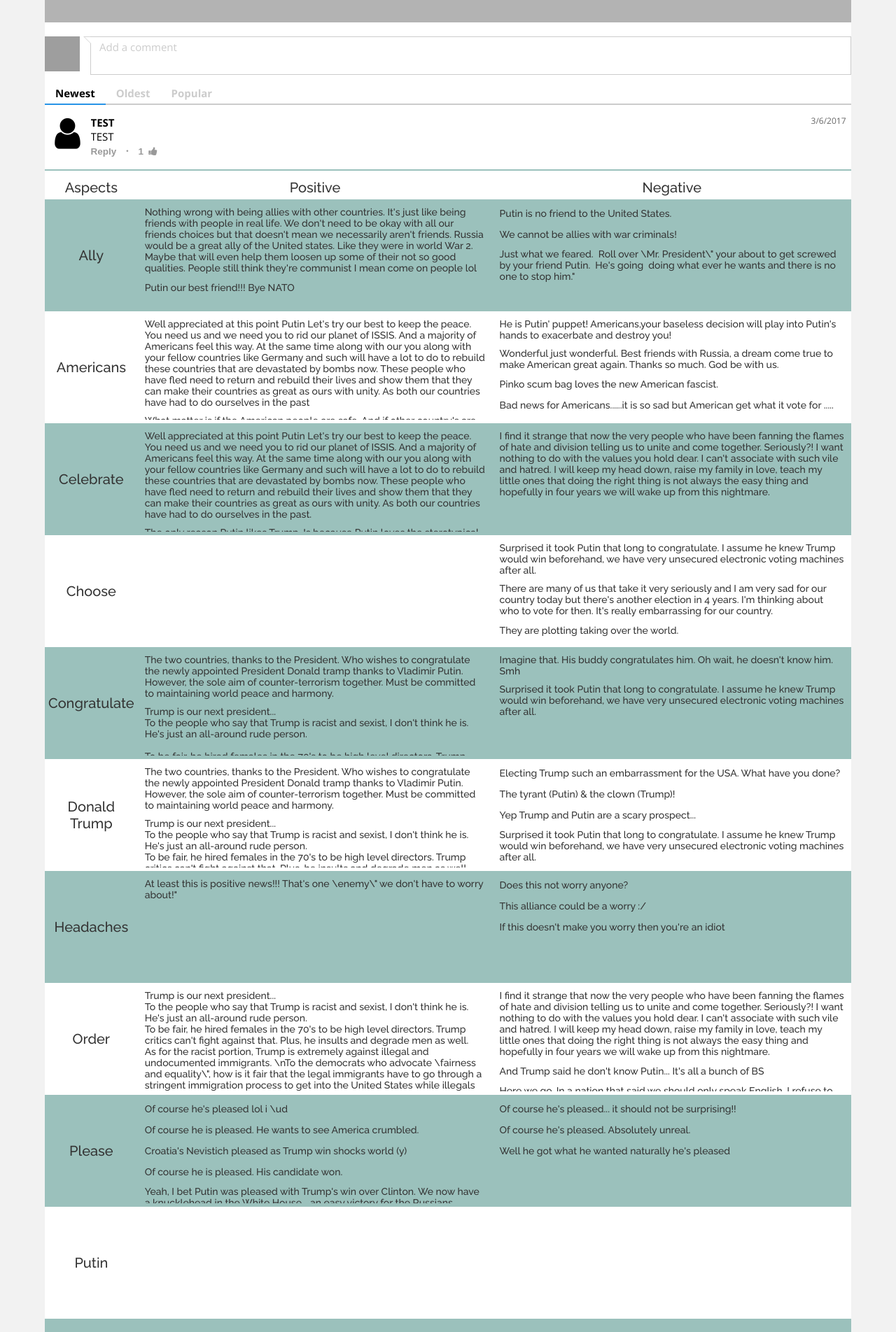
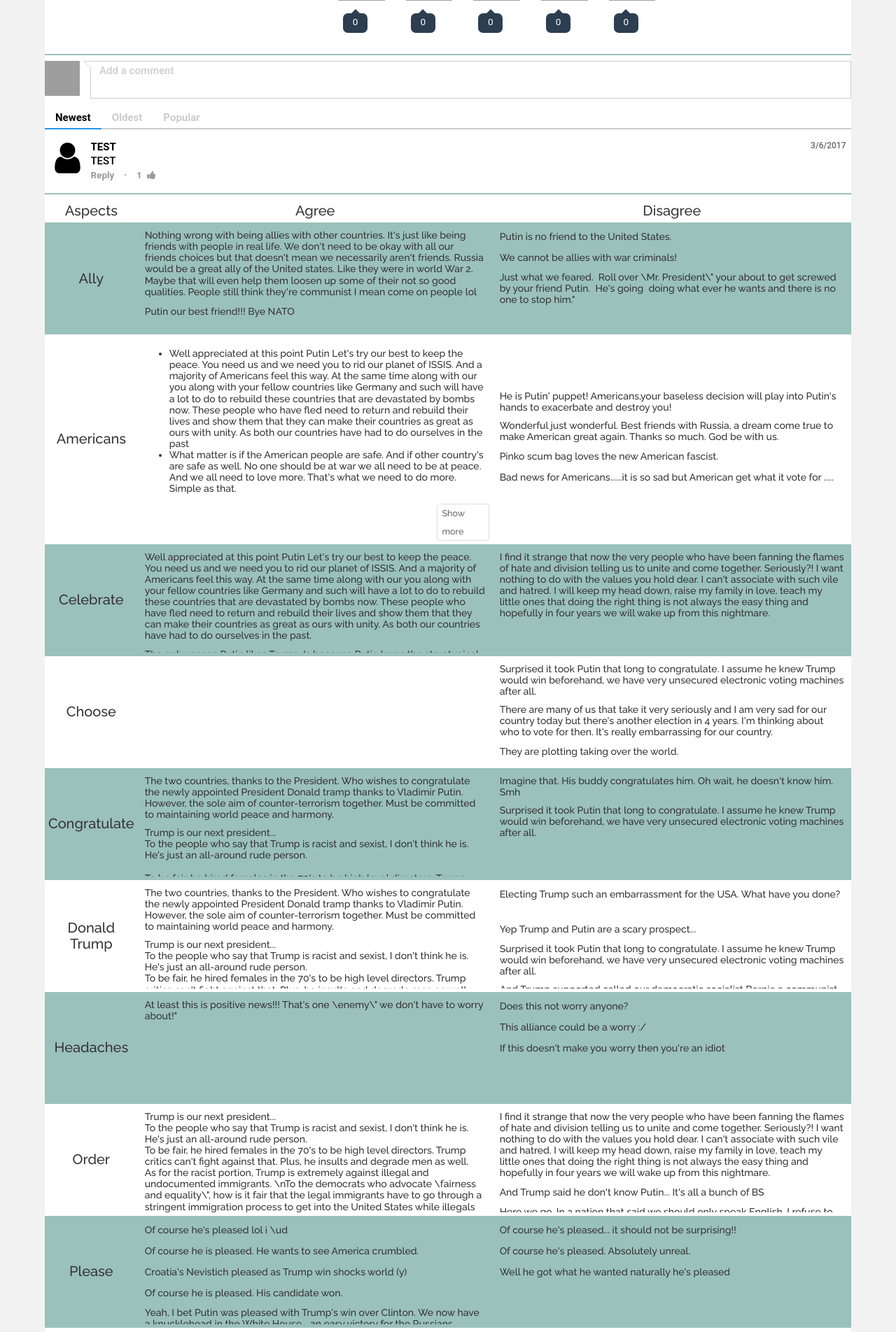
Before and after one commit to uiucgmk/worldviewlenses, a Flask app: template templates/article.html in a window 1280 px wide; the page is wider, and only the part inside the window is pictured. Shown: the part 660-2564 px from the top of that part at 70% size. Run offline with Flask 2, Linux system fonts and the light colour scheme; the template is opened without the code that fills it, so the values that code supplies are empty; parts of the project's set-up code (start-up, migrations or seed data) failed here and were passed over; some libraries are stand-ins or nearby versions; grey boxes are pictures that could not be loaded.

Commit message:
Update to most recent version

```diff
--- a/templates/article.html
+++ b/templates/article.html
@@ -7,23 +7,27 @@
 <meta name="viewport" content="width=device-width, initial-scale=1">
 <title>Article Page</title>
 
-<link href="css/articlestyles.css" rel="stylesheet" type="text/css">
+<link href="static/css/articlestyles.css" rel="stylesheet" type="text/css">
 <!--For comment-->
-<link rel="stylesheet" type="text/css" href="css/jquery-comments.css">
+<link rel="stylesheet" type="text/css" href="static/css/jquery-comments.css">
 <link rel="stylesheet" type="text/css" href="https://maxcdn.bootstrapcdn.com/font-awesome/4.5.0/css/font-awesome.min.css">
 
 <link rel="stylesheet" href="//fonts.googleapis.com/css?family=Open+Sans:300,400,600,700&amp;lang=en" />
 <link rel="stylesheet" href="https://fonts.googleapis.com/css?family=Raleway:300,400,500,700,800&amp;lang=en" />
 
 <!-- Data -->
-<script type="text/javascript" src="js/comments-data.js"></script>
+<script type="text/javascript" src="static/js/comments-data.js"></script>
+  <script type="text/javascript" src="static/js/reaction.js"></script>
 
 <!-- Libraries -->
 <!--The following script tag downloads a font from the Adobe Edge Web Fonts server for use within the web page. We recommend that you do not modify it. (DREAMWEAVER DEFAULT)-->
 <script type="text/javascript" src="https://cdnjs.cloudflare.com/ajax/libs/jquery/1.9.0/jquery.min.js"></script>
 <script type="text/javascript" src="https://cdnjs.cloudflare.com/ajax/libs/jquery.textcomplete/1.8.0/jquery.textcomplete.js"></script>
 <!--For comment-->
-<script type="text/javascript" src="js/jquery-comments.js"></script>
+<script type="text/javascript" src="static/js/jquery-comments.js"></script>
+<!--React Imojis-->
+<script src="//production-assets.codepen.io/assets/editor/live/css_live_reload_init-2c0dc5167d60a5af3ee189d570b1835129687ea2a61bee3513dee3a50c115a77.js">
+</script>
 
 <style type="text/css">
 table.comments {
@@ -67,7 +71,6 @@ td.bigtd{
   border-color: #666666;
 }
 </style>
-
 <!--comment function-->
 <script type="text/javascript">
       $(function() {
@@ -98,6 +101,176 @@ td.bigtd{
       });
     </script>
 
+<style class="cp-pen-styles">body {
+  font-family: 'Roboto', sans-serif;
+}
+
+.center-div {
+  position: relative;
+  margin: auto;
+text-align: center;
+  top: -20px;
+  right: 0;
+  bottom: 0;
+  left: 35%;
+  width: 100%;
+  height: auto;
+  border-radius: 3px;
+}
+
+.top-emoji-div {
+  float:left;
+}
+
+.top-emoji {
+  height: 50px;
+  margin: 15px;
+  margin-bottom: 0px;
+}
+
+.top-emoji:hover {
+  transform: scale(1.2);
+  cursor: pointer;
+}
+
+.emoji-count p {
+  text-align: center;
+  font-weight: bold;
+  font-size: 0.9em;
+  padding-top: 5px;
+  color: #fff;
+  font-weight: 400;
+}
+
+.emoji-count {
+  margin-left: 22px;
+  position: relative;
+  background: #2c3e50;
+  width: 35px;
+  height: 28px;
+  border-radius: 7px;
+}
+
+.emoji-count:after,
+.emoji-count:before {
+  bottom: 100%;
+  border: solid transparent;
+  content: " ";
+  height: 0;
+  width: 0;
+  position: absolute;
+}
+
+.emoji-count:after {
+  border-bottom-color: #2c3e50;
+  border-width: 6px;
+  left: 50%;
+  margin-left: -6px;
+}
+
+.add-answer p {
+  float: left;
+  margin-top: 23px;
+  margin-left: 15px;
+  font-size: 1.1em;
+}
+
+.add-answer .button {
+  margin-top: 7px;
+  background-color: #526A80;
+  border-radius: 5px;
+  color: #fff;
+  display: inline-block;
+  font-weight: bold;
+  padding: 5px 22px;
+  font-size: 0.8em;
+  text-decoration: none;
+  margin-left: 10px;
+  cursor: pointer;
+}
+
+.add-answer .button:hover {
+  background-color: #728CA3;
+}
+
+.add-answer .cancel {
+  background-color: #2C3E50;
+  padding-left: 24px;
+  padding-right: 24px;
+}
+
+.add-answer {
+  margin-left: 15px;
+  background-color: #F0F2F2;
+  height: 80px;
+  width: 380px;
+  border-radius: 10px;
+  float: left;
+  margin-top: 20px;
+}
+
+.add-reaction-div {
+  width: 60px;
+  height: 60px;
+  background-color: #D6D6D6;
+  color: #333;
+  float: left;
+  margin: 10px;
+  border-radius: 10px;
+}
+
+.question-text {
+  color: #fff;
+  font-weight: 400;
+  text-align: center;
+}
+.clear {
+  clear: both;
+  display: inline-block;
+}
+</style>
+
+<link rel='stylesheet prefetch' href='https://cdnjs.cloudflare.com/ajax/libs/normalize/5.0.0/normalize.min.css'><script src='https://cdnjs.cloudflare.com/ajax/libs/prefixfree/1.0.7/prefixfree.min.js'></script>
+
+<style class="cp-pen-styles">.read-more-state {
+  display: none;
+}
+
+.read-more-target {
+  opacity: 0;
+  max-height: 0;
+  font-size: 0;
+  transition: .25s ease;
+}
+
+.read-more-state:checked ~ .read-more-wrap .read-more-target {
+  opacity: 1;
+  font-size: inherit;
+  max-height: 999em;
+}
+
+.read-more-state ~ .read-more-trigger:before {
+  content: 'Show more';
+}
+
+.read-more-state:checked ~ .read-more-trigger:before {
+  content: 'Show less';
+}
+
+.read-more-trigger {
+  cursor: pointer;
+  display: inline-block;
+  margin-left: 85%;
+  padding: 0 .5em;
+  color: #666;
+  font-size: .9em;
+  line-height: 2;
+  border: 1px solid #ddd;
+  border-radius: .25em;
+}
+</style>
+
+
 <!-- HTML5 shim and Respond.js for IE8 support of HTML5 elements and media queries -->
 <!-- WARNING: Respond.js doesn't work if you view the page via file:// -->
 <!--[if lt IE 9]>
@@ -119,25 +292,76 @@ td.bigtd{
     </nav>
   </header>
   <!-- news Section -->
-  <section class="news" id="news">
+  <section class="news" id="news" style="text-align:center;">
     <!--<h2 class="news_header">news <span class="light">LIGHT</span></h2>
     <p class="tagline">Light is a simple one page website</p>-->
-    <iframe width="560" height="315" src="https://www.youtube.com/embed/pZN_BVXGSnU" frameborder="0" allowfullscreen></iframe>
+    <!--iframe width="560" height="315" src="https://www.youtube.com/embed/pZN_BVXGSnU" frameborder="0" allowfullscreen></iframe-->
+    <div style="text-align:center;">
+    <a href="https://www.facebook.com/cnn/videos/10155734458936509/" target="_blank"><img src="static/images/placeholder.png"  width="560" height="315" alt="Obama" ></a>
+    <h3>“The concept of race in America is not just genetic… It’s cultural. It’s this notion of a people who look different than the mainstream” - President Obama <a href="http://cnn.it/2hv6Avo" target="_blank">http://cnn.it/2hv6Avo</a></h3>
+    <a href="https://www.facebook.com/sharer/sharer.php?u=https%3A//www.facebook.com/cnn/videos/10155734458936509/">Share on Facebook</a>
+    </div>
   </section>
 
-  <!--Facebook commenting here-->
+  <!--Imoji reactions here-->
+<table width="100%" border="0">
+  <tbody>
+    <tr>
+      <td>
+      <section>
+<div class="center-div">
+    <div class="top-emoji-div">
+      <img alt="" class="top-emoji" src="http://emojione.com/wp-content/uploads/assets/emojis/1f600.svg" onclick="increment(1)" />
+      <div class="emoji-count">
+        <p id="emoji-1">0</p>
+      </div>
+    </div>
+    <div class="top-emoji-div">
+      <img alt="" class="top-emoji" src="http://emojione.com/wp-content/uploads/assets/emojis/1f60d.svg" onclick="increment(2)" />
+      <div class="emoji-count">
+        <p id="emoji-2">0</p>
+      </div>
+    </div>
+    <div class="top-emoji-div">
+      <img alt="" class="top-emoji" src="http://emojione.com/wp-content/uploads/assets/emojis/1f632.svg" onclick="increment(3)" />
+      <div class="emoji-count">
+        <p id="emoji-3">0</p>
+      </div>
+    </div>
+    <div class="top-emoji-div">
+      <img alt="" class="top-emoji" src="http://emojione.com/wp-content/uploads/assets/emojis/1f62d.svg" onclick="increment(4)" />
+      <div class="emoji-count">
+        <p id="emoji-4">0</p>
+      </div>
+    </div>
+    <div class="top-emoji-div">
+      <img alt="" class="top-emoji" src="http://emojione.com/wp-content/uploads/assets/emojis/1f621.svg" onclick="increment(5)" />
+      <div class="emoji-count">
+        <p id="emoji-5">0</p>
+      </div>
+    </div>
+</div>
+</section>
+  </td>
+    </tr>
+  </tbody>
+</table>
+
+<hr color="#9BC1BC">
+  <!--Commenting here-->
    <div id="comments-container">
     <p>&nbsp;</p>
     <p>&nbsp;</p>
   </div>
+
 
   <hr color="#9BC1BC">
    <table class="comments" width="100%" border="0" cellpadding="5">
     <tbody>
       <tr class="bigtr">
         <td class = "bigtd" width="10%">Aspects</td>
-        <td class = "bigtd" width="45%">Positive</td>
-        <td class = "bigtd" width="45%">Negative</td>
+        <td class = "bigtd" width="45%">Agree</td>
+        <td class = "bigtd" width="45%">Disagree</td>
       </tr>
       <tr class="bigtr">
         <td  class = "bigtd">Ally</td>
@@ -151,6 +375,7 @@ td.bigtd{
             <tr height="20">
               <td height="20" width="100%">Nothing wrong with being allies with other countries.  It's just like being friends with people in real life. We don't need to be okay with all our friends choices but that doesn't mean we necessarily aren't friends. Russia would be a great ally of the United states. Like they were in world War 2. Maybe that will even help them loosen up some of their not so good qualities.  People still think they're communist I mean come on people lol</td>
               </tr>
+
             <tr height="20">
               <td height="20">Putin our best friend!!! Bye NATO</td>
             </tr>
@@ -182,38 +407,23 @@ td.bigtd{
       <tr class="bigtr">
         <td class = "bigtd">Americans</td>
         <td>
-         <div style="height: 150px; overflow: auto">
-        <table class="pos1" border="0" cellpadding="5" cellspacing="0" width="100%">
-          <colgroup>
-            <col width="100%">
-            </colgroup>
-          <tbody>
-            <tr height="20">
-              <td height="20" width="100%">
-				Well appreciated at this point Putin   Let's try our best to keep the peace. You need us and we need you to rid our planet of ISSIS. And a majority of Americans feel this way. At the same time along with our you along with your fellow countries like Germany and such will have a lot to do to rebuild these countries that are devastated by bombs now. These people who have fled need to return and rebuild their lives and show them that they can make their countries as great as ours with unity. As both our countries have had to do ourselves in the past</td>
-            </tr>
-            <tr height="20">
-              <td height="20">What matter is if the American people are safe. And if other country's are safe as well. No one should be at war we all need to be at peace. And we all need to love more. That's what we need to do more. Simple as that.</td>
-            </tr>
-            <tr height="20">
-              <td height="20">Great ... now lots get Isis and control north Corea ... I bet there aren't letters from them ah! The party is over! Time to make a country of American dreams no a house of refugees!</td>
-            </tr>
-            <tr height="20">
-              <td height="20">Peace=Trump. War=Hillary. That's really what this election came down to for us educated Americans. And that's why trump won with college educated whites and college educated women 45% Ask Dr.Jill Stein she made it crystal clear Hillary was dangerous and would almost certainty start a nuclear war with Russia, she spoke the truth. We should be thankful that she lost because her loss means millions of lives are saved.
-              </td>
-            </tr>
-            <tr height="20">
-              <td height="20">WELL HE SHOULD! Obama is a whimp! He recognizes the American people want a STRONG respectable President!</td>
-            </tr>
-            <tr height="20">
-              <td height="20">The only reason Putin likes Trump. Is because Putin loves the sterotypical American. Also, Trump might talk with Putin. Putin likes it when people just talk with him. Hence why W. could keep him in control.</td>
-            </tr>
-            <tr height="20">
-              <td height="20">American is scared of Russia..that's why mostly Americans voted trump.....The president of America is now Vilad mir putin</td>
-            </tr>
-          </tbody>
-        </table>
+
+          <div>
+            <input type="checkbox" class="read-more-state" id="post-2" />
+
+            <ul class="read-more-wrap">
+              <li>Well appreciated at this point Putin   Let's try our best to keep the peace. You need us and we need you to rid our planet of ISSIS. And a majority of Americans feel this way. At the same time along with our you along with your fellow countries like Germany and such will have a lot to do to rebuild these countries that are devastated by bombs now. These people who have fled need to return and rebuild their lives and show them that they can make their countries as great as ours with unity. As both our countries have had to do ourselves in the past</li>
+              <li>What matter is if the American people are safe. And if other country's are safe as well. No one should be at war we all need to be at peace. And we all need to love more. That's what we need to do more. Simple as that.</li>
+              <li class="read-more-target">Great ... now lots get Isis and control north Corea ... I bet there aren't letters from them ah! The party is over! Time to make a country of American dreams no a house of refugees!</li>
+              <li class="read-more-target">Peace=Trump. War=Hillary. That's really what this election came down to for us educated Americans. And that's why trump won with college educated whites and college educated women 45% Ask Dr.Jill Stein she made it crystal clear Hillary was dangerous and would almost certainty start a nuclear war with Russia, she spoke the truth. We should be thankful that she lost because her loss means millions of lives are saved.</li>
+              <li class="read-more-target">WELL HE SHOULD! Obama is a whimp! He recognizes the American people want a STRONG respectable President!</li>
+              <li class="read-more-target">The only reason Putin likes Trump. Is because Putin loves the sterotypical American. Also, Trump might talk with Putin. Putin likes it when people just talk with him. Hence why W. could keep him in control.</li>
+              <li class="read-more-target">American is scared of Russia..that's why mostly Americans voted trump.....The president of America is now Vilad mir putin</li>
+            </ul>
+
+            <label for="post-2" class="read-more-trigger"></label>
           </div>
+
     </td>
         <td>
         <div style="height: 150px; overflow: auto">
@@ -458,7 +668,6 @@ td.bigtd{
           </td>
         </tr>
         <tr height="20">
-				  <td height="20" width="100%">The tyrant (Putin) & the clown (Trump)!
           </td>
         </tr>
         <tr height="20"> <td height="20" width="100%">Yep Trump and Putin are a scary prospect...</td></tr>
@@ -466,7 +675,6 @@ td.bigtd{
         <tr height="20"> <td height="20" width="100%">And Trump supported called our democratic socialist Bernie a communist... but it's ok that their ruler is aligned with the true communist nations.</td></tr>
         <tr height="20"> <td height="20" width="100%">And Trump said he don't know Putin... It's all a bunch of BS</td></tr>
         <tr height="20"> <td height="20" width="100%">Seriously. I hope you're happy, America. Putin is a sly fox and he will bamboozle the hell out of Trump.</td></tr>
-				<tr height="20"> <td height="20" width="100%">This was what was just posted by a Trump supporter and you wonder why I'm scared shitless!!! Is this the America you want??? Makes me sick<br>Welcome to President Trump & Trump World with Republicans controlling Congress & SCOTUS !!!!\nThe Liberal USA Citizens will not know what hit them.\n--Immigrants Deported\n--Religious Discrimination - Christians only\n--Wall built between our neighbors\n--Banking regulations lifted\n--EPA regulations lifted\n--Tax Cuts for Wealthy\n--Tax Cuts for Corporations\n--Tax Payer Funded Christian Schools\n--No more Health Insurance under PPACA\n--Female Reproductive Rights eliminated\n--Increased prices in Imported goods\n--Federal Lands & Parks turned over to Corporations\n--Highways & Bridges sold off to highest bidders with Future Tolls\n--Breitbart, RadicalRightWingers, will determine USA laws\n--SCOTUS Justice Appointments will rule for many many years</td></tr>
         <tr height="20"> <td height="20" width="100%">Sure he did but remember Trump said he didn't know Putin!!!!</td></tr>
         <tr height="20"> <td height="20" width="100%">Putin and Trump chemistry related relations for a long time.</td></tr>
         <tr height="20"> <td height="20" width="100%">Putin might give trump surplus ak rifles which might backfire after the great retaliation</td></tr>
@@ -667,5 +875,8 @@ td.bigtd{
   </footer>
 </div>
 <!-- Main Container Ends -->
+<!--Script for imoji-->
+<script src="//production-assets.codepen.io/assets/common/stopExecutionOnTimeout-b2a7b3fe212eaa732349046d8416e00a9dec26eb7fd347590fbced3ab38af52e.js'></script><script src='https://cdnjs.cloudflare.com/ajax/libs/jquery/3.1.1/jquery.min.js'></script><script src='https://cdnjs.cloudflare.com/ajax/libs/jqueryui/1.12.1/jquery-ui.min.js"></script>
+
 </body>
 </html>
--- a/templates/index.html
+++ b/templates/index.html
@@ -4,7 +4,7 @@
 <meta charset="utf-8">
 <title>World Through Different Lenses</title>
 <meta name="viewport" content="width=device-width, initial-scale=1">
-<link href="css/styles.css" rel="stylesheet" type="text/css">
+<link href="static/css/styles.css" rel="stylesheet" type="text/css">
 <link rel="stylesheet" href="//fonts.googleapis.com/css?family=Open+Sans:300,400,600,700&amp;lang=en" />
 <link rel="stylesheet" href="https://fonts.googleapis.com/css?family=Raleway:300,400,500,700,800&amp;lang=en" />
 <!--The following script tag downloads a font from the Adobe Edge Web Fonts server for use within the web page. We recommend that you do not modify it.-->
@@ -14,14 +14,14 @@
 <body bgcolor="#FDF3E7">
   <section id="head_title">
     <!-- The head_title section displays a banner text for promotions -->
-    <h2><img src="http://ycpark103.com/images/logo_color.png" alt="sample" width="100" height="90" align="top"> &nbsp; World Through Different Lenses <img src="http://ycpark103.com/images/home-white.png" alt="sample" width="72" height="72" align="right"></h2>
+    <h2><img src="static/images/logo_color.png" alt="sample" width="100" height="90" align="top"> &nbsp; World Through Different Lenses <img src="http://ycpark103.com/images/home-white.png" alt="sample" width="72" height="72" align="right"></h2>
   </section>
   <div id="content">
 <section class="mainContent">
 	<h3>CONTROVERSIAL ARTICLES</h3>
       <div class="articleRow"><!-- Each article row contains info of 4 elements -->
         <article class="articleInfo"><!-- Each individual article description -->
-		  <div><a href="http://ycpark103.com/research/article.html"><img alt="sample" src="http://ycpark103.com/images/placeholder.png"></a></div>
+		  <div><a href="http://ycpark103.com/research/article.html"><img alt="sample" src="static/images/placeholder.png"></a></div>
           <p class="price"> Post 1</p>
         </article>
         <article class="articleInfo"><!-- Each individual article description -->
```
Also changed, not shown: static/images/logo_color.png (added), static/images/placeholder.png (added). Lines whose indentation alone changed are shown as unchanged.
